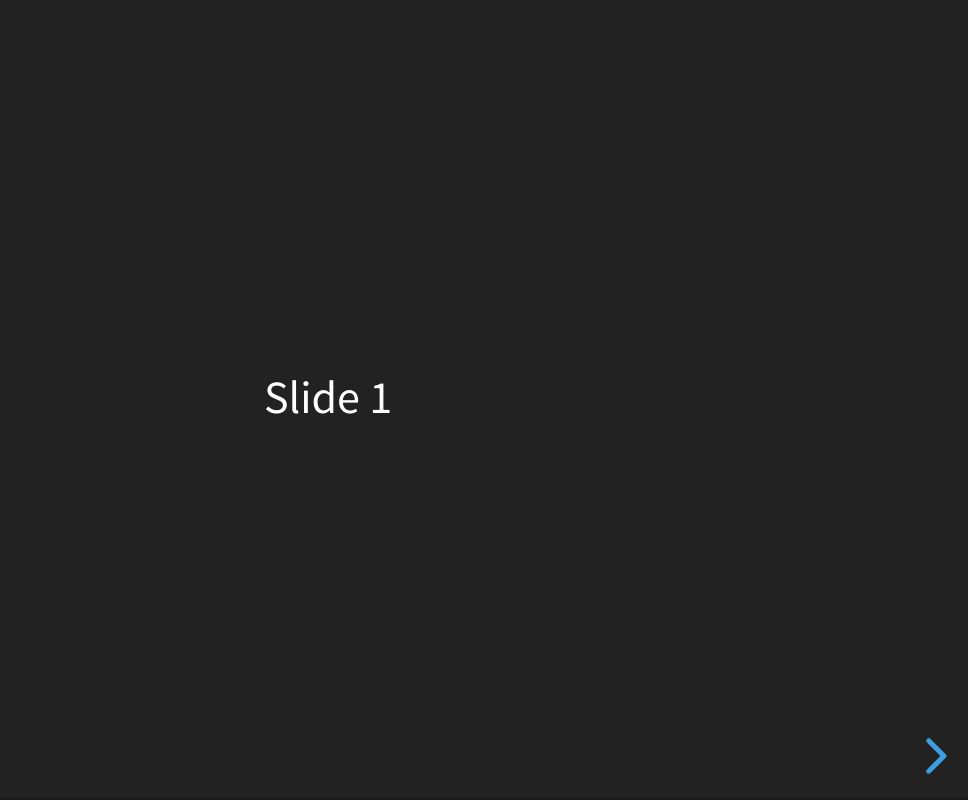
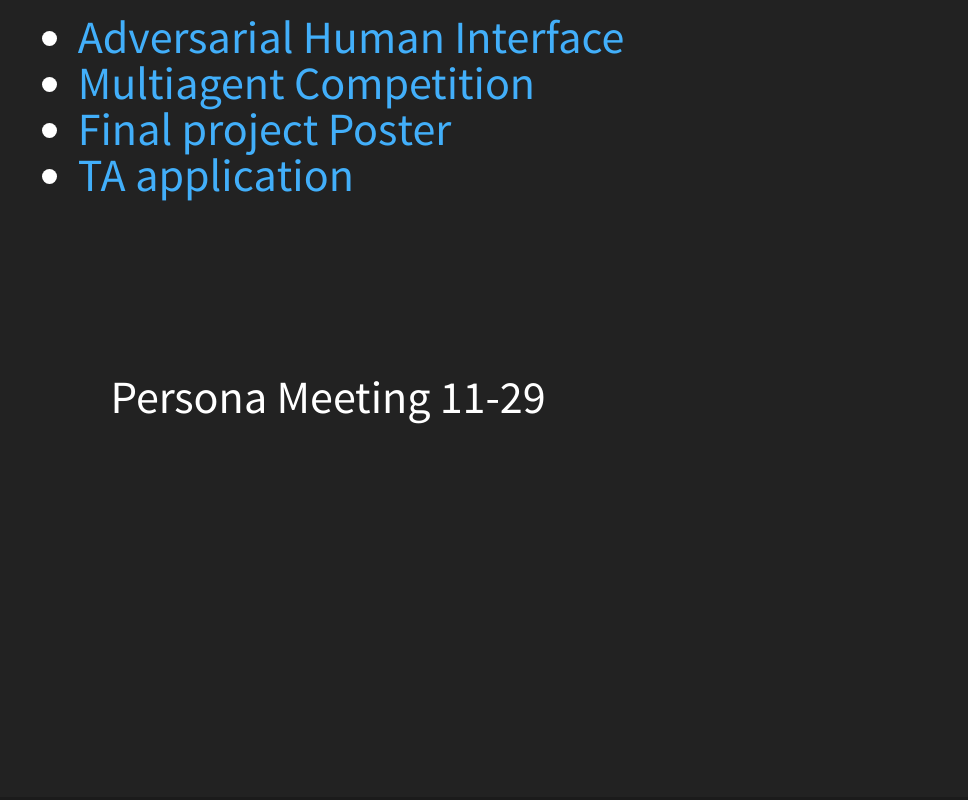
Before and after one commit to davidsonic/present, a website: page index_bak.html in a window 1280 px wide. Shown: the whole page, without its empty margins (312-1280 px from the left). Drawn offline with Linux system fonts and the light colour scheme.

Commit message:
Update index_bak.html

```diff
--- a/index_bak.html
+++ b/index_bak.html
@@ -24,8 +24,14 @@
 	<body>
 		<div class="reveal">
 			<div class="slides">
-				<section>Slide 1</section>
-				<section>Slide 2</section>
+				<section>Persona Meeting 11-29</section>
+				<ul>
+						<li><a href="">Adversarial Human Interface</a></li>
+						<li><a href="">Multiagent Competition</a></li>
+						<li><a href="">Final project Poster</a></li>
+						<li><a href="">TA application</a></li>
+
+				</ul>
 			</div>
 		</div>
 
```
